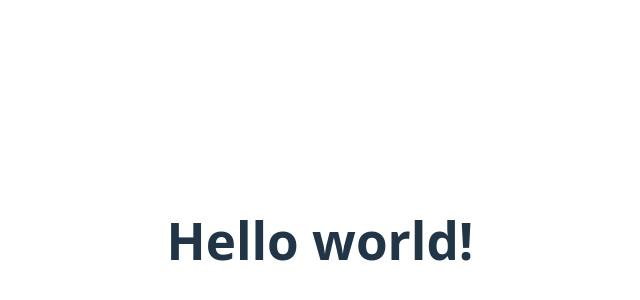
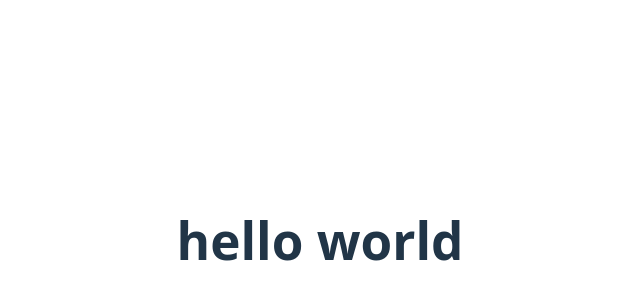
Before and after one commit to harshneekannapiran/MERN2025, a React (Vite) app in the folder REACT/: page / in a window 1280 px wide. Shown: the part 160-460 px from the top of the page, without its empty margins (320-960 px from the left). Built offline with nearby package versions, Linux system fonts and the light colour scheme.

Commit message:
feat:changed to small letter

```diff
--- a/REACT/src/App.jsx
+++ b/REACT/src/App.jsx
@@ -9,7 +9,7 @@ function App() {
   return (
     <>
       <div>
-        <h1>Hello world!</h1>
+        <h1>hello world</h1>
       </div>
     </>
   )
```
